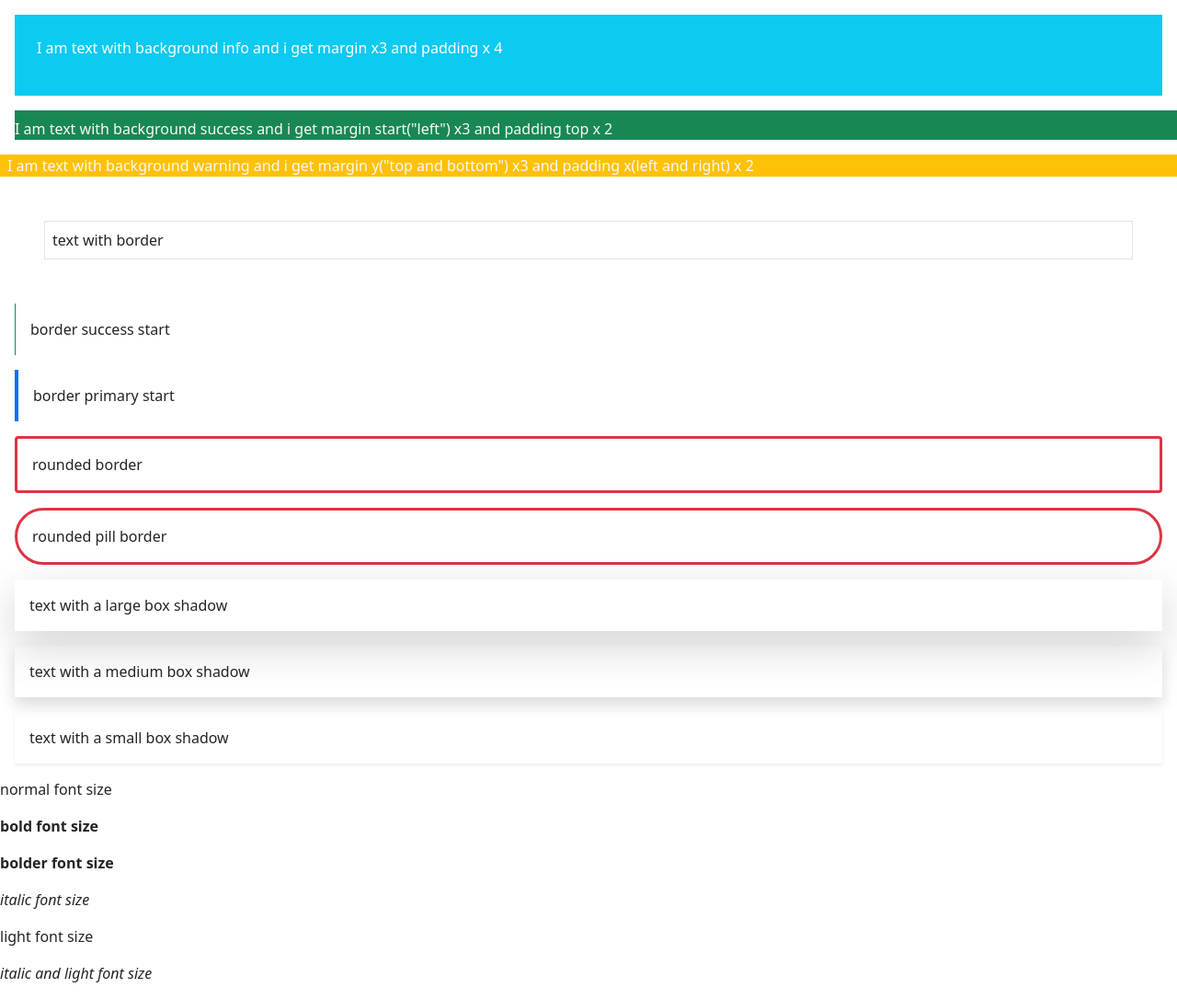
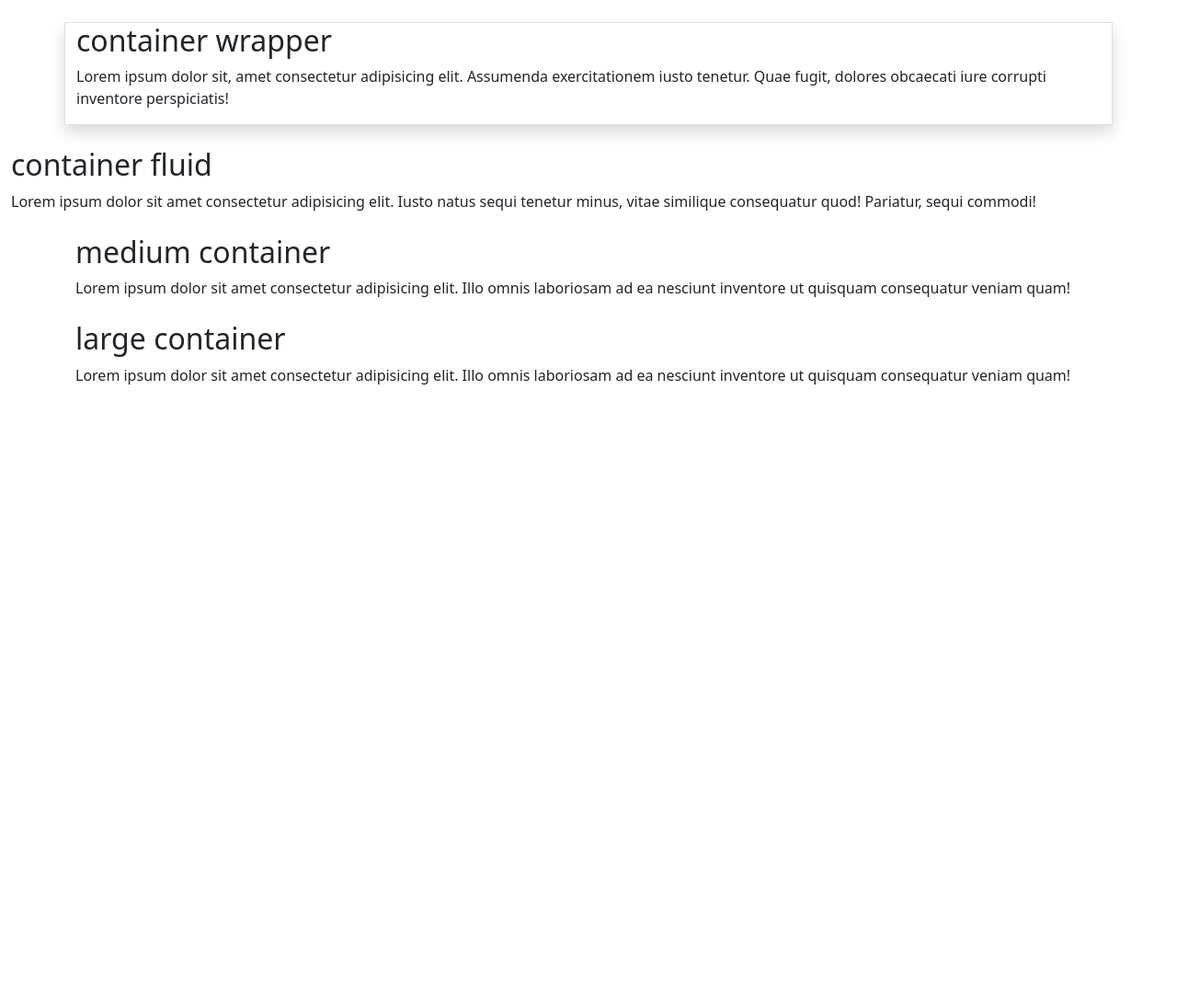
Before and after one commit to FaridFarahmandf/Bootstrap5, a plain HTML site: page index.html in a window 1280 px wide. Shown: the whole page at 92% size. After the commit the page ends 800 px from the top, so only its background shows below. Drawn offline with nearby package versions, Linux system fonts and the light colour scheme.

Commit message:
containers

```diff
--- a/index.html
+++ b/index.html
@@ -13,33 +13,27 @@
     <title>Farid Bootstrap 5</title>
   </head>
   <body>
-    <!--Margin and Padding-->
-    <div class="bg-info text-white m-3 p-4">
-        <p>I am text with background info and i get margin x3 and padding x 4</p>
+    <div class="container my-4 border shadow">
+      <h2>container wrapper</h2>
+      <p>
+        Lorem ipsum dolor sit, amet consectetur adipisicing elit. Assumenda
+        exercitationem iusto tenetur. Quae fugit, dolores obcaecati iure
+        corrupti inventore perspiciatis!
+      </p>
     </div>
-    <div class="bg-success ms-3 pt-2 text-light">
-        <p>I am text with background success and i get margin start("left") x3 and padding top x 2</p>
+
+    <div class="container-fluid my-4">
+        <h2>container fluid</h2>
+        <p>Lorem ipsum dolor sit amet consectetur adipisicing elit. Iusto natus sequi tenetur minus, vitae similique consequatur quod! Pariatur, sequi commodi!</p>
     </div>
-    <div class="bg-warning my-3 px-2 text-light">
-        <p>I am text with background warning and i get margin y("top and bottom") x3 and padding x(left and right) x 2</p>
+    <div class="container-md my-4">
+        <h2>medium container</h2>
+        Lorem ipsum dolor sit amet consectetur adipisicing elit. Illo omnis laboriosam ad ea nesciunt inventore ut quisquam consequatur veniam quam!
     </div>
-    <!--Border-->
-    <p class="border m-5 p-2">text with border</p>
-    <p class="border-start border-success p-3 ms-3">border success start</p>
-    <p class="border-4 border-start border-primary ms-3 p-3">border primary start</p>
-    <p class="rounded border border-danger border-3 p-3 m-3">rounded border</p>
-    <p class="rounded-pill border border-3 border-danger p-3 m-3">rounded pill border</p>
-    <!--Box Shadow-->
-    <p class="shadow-lg p-3 m-3">text with a large box shadow</p>
-    <p class="shadow p-3 m-3">text with a medium box shadow</p>
-    <p class="shadow-sm p-3 m-3">text with a small box shadow</p>
-    <!--Font Weight-->
-    <p>normal font size</p>
-    <p class="fw-bold">bold font size</p>
-    <p class="fw-bolder">bolder font size</p>
-    <p class="fst-italic">italic font size</p>
-    <p class="fw-light">light font size</p>
-    <p class="fst-italic fw-light">italic and light font size</p>
+    <div class="container-lg my-4">
+        <h2>large container</h2>
+        Lorem ipsum dolor sit amet consectetur adipisicing elit. Illo omnis laboriosam ad ea nesciunt inventore ut quisquam consequatur veniam quam!
+    </div>
     <script
       src="https://cdn.jsdelivr.net/npm/bootstrap@5.0.2/dist/js/bootstrap.bundle.min.js"
       integrity="sha384-MrcW6ZMFYlzcLA8Nl+NtUVF0sA7MsXsP1UyJoMp4YLEuNSfAP+JcXn/tWtIaxVXM"
```
